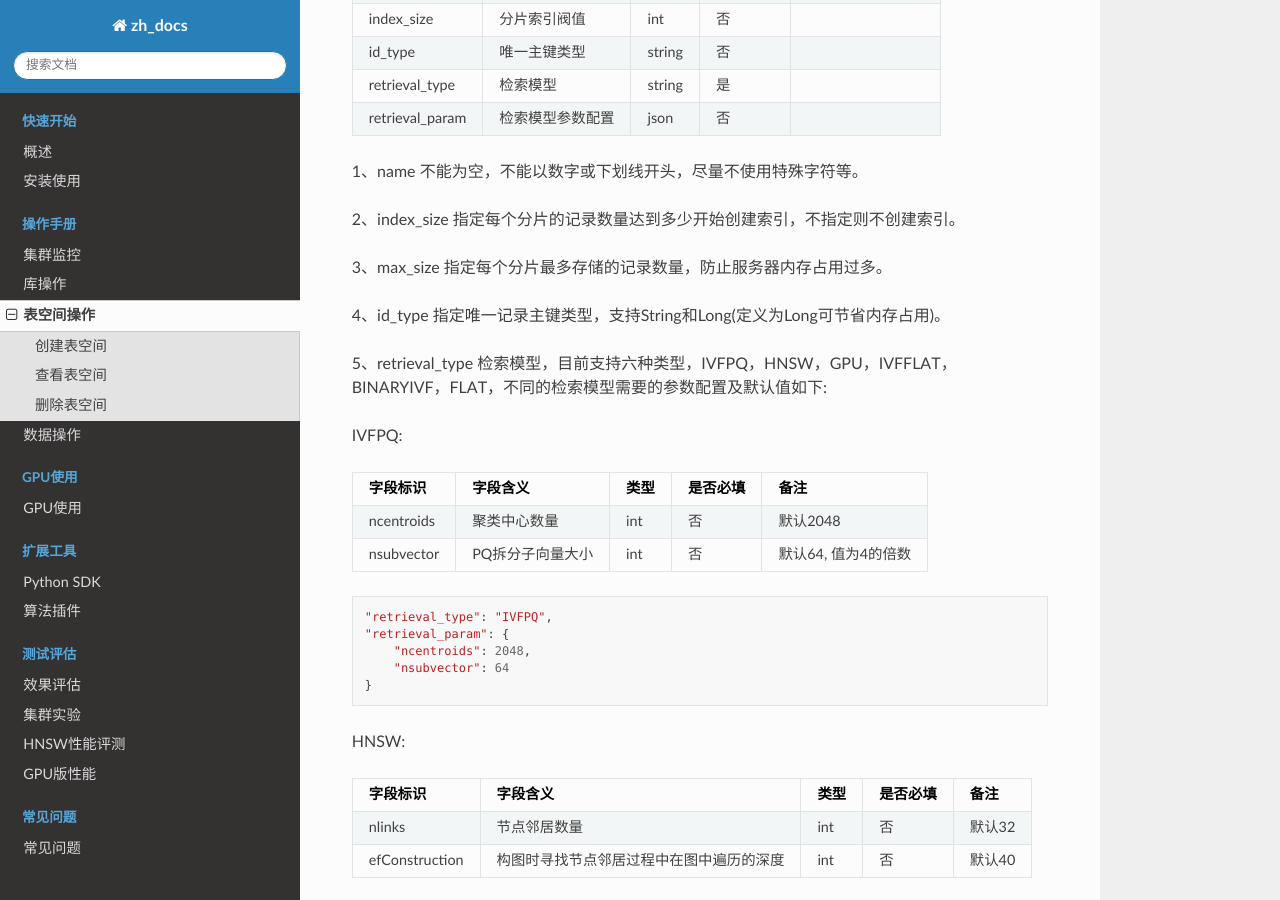
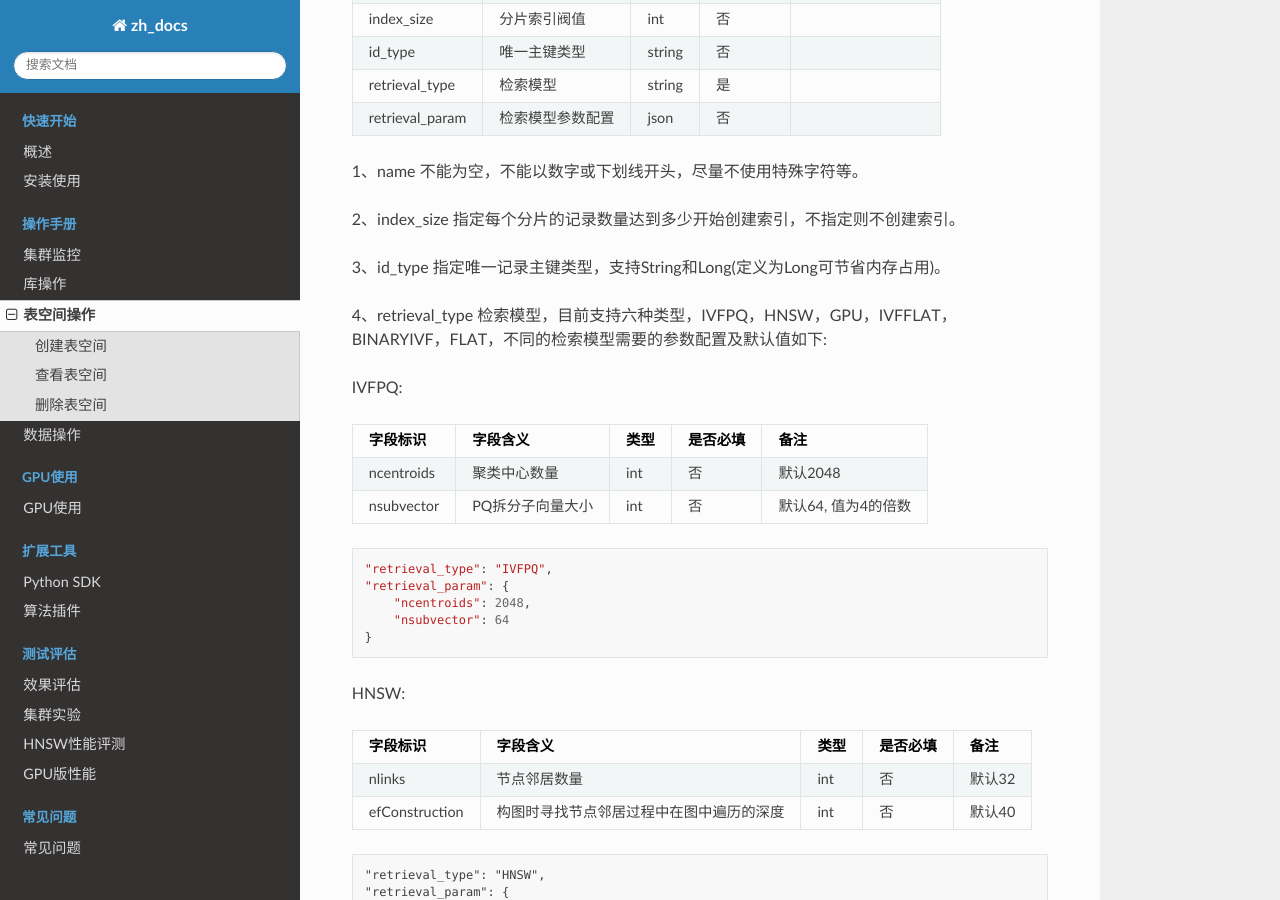
Before and after one commit to vearch/zh_docs, a Sphinx documentation site: the page built from docs/source/use_op/op_space.rst, in a window 1280 px wide and 900 px high, scrolled down 1748 px. Built offline with Sphinx 7.4.7 and the Read the Docs theme 2.0.0, drawn with Linux system fonts in a browser that asks for light colours; pages that are not in the unit, such as notebooks, are missing from menus.

Commit message:
Update op_space.rst

```diff
--- a/docs/source/use_op/op_space.rst
+++ b/docs/source/use_op/op_space.rst
@@ -104,11 +104,9 @@ engine配置:
 
 2、index_size 指定每个分片的记录数量达到多少开始创建索引，不指定则不创建索引。
 
-3、max_size 指定每个分片最多存储的记录数量，防止服务器内存占用过多。
+3、id_type 指定唯一记录主键类型，支持String和Long(定义为Long可节省内存占用)。
 
-4、id_type 指定唯一记录主键类型，支持String和Long(定义为Long可节省内存占用)。
-
-5、retrieval_type 检索模型，目前支持六种类型，IVFPQ，HNSW，GPU，IVFFLAT，BINARYIVF，FLAT，不同的检索模型需要的参数配置及默认值如下:
+4、retrieval_type 检索模型，目前支持六种类型，IVFPQ，HNSW，GPU，IVFFLAT，BINARYIVF，FLAT，不同的检索模型需要的参数配置及默认值如下:
 
 IVFPQ:
 
```
